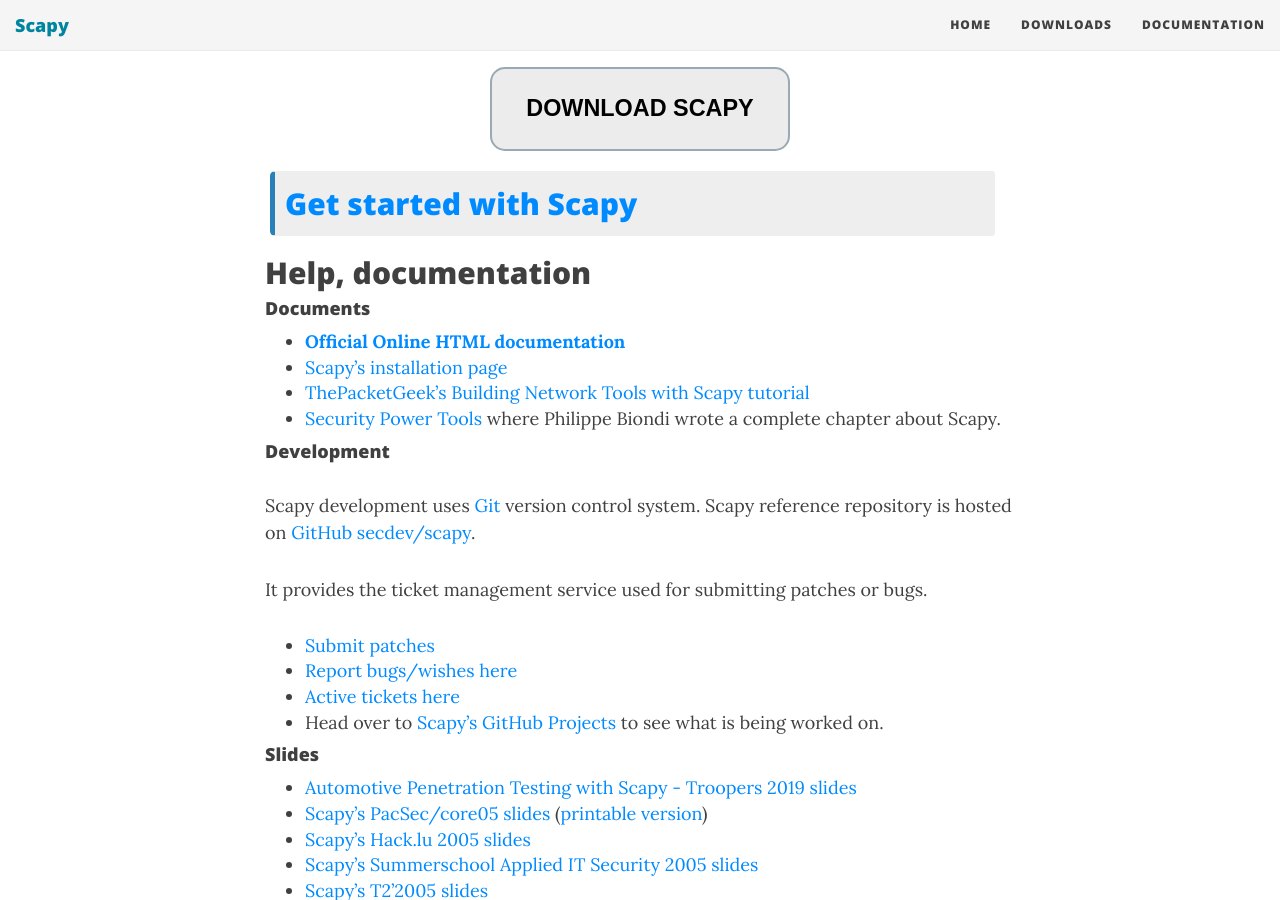
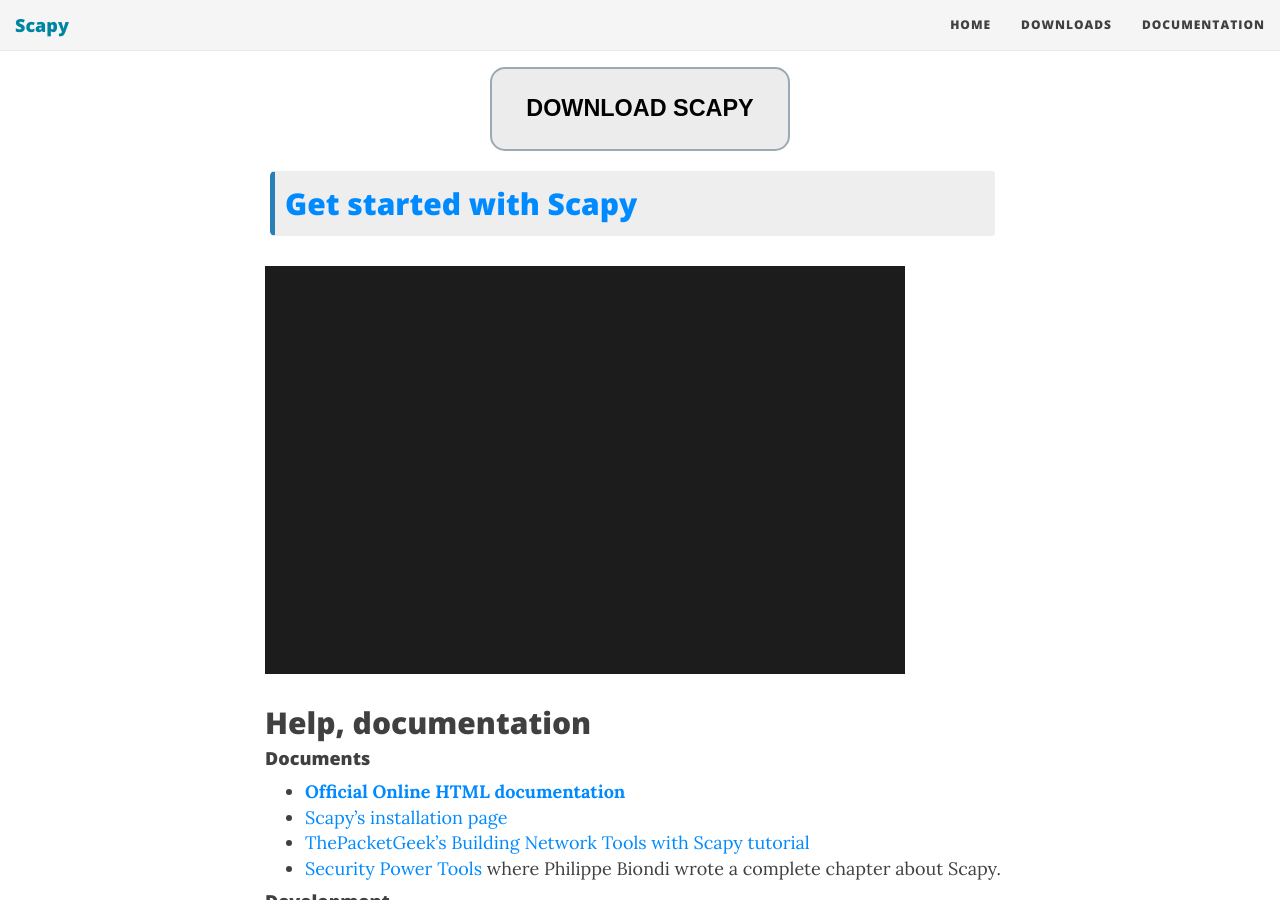
Before and after one commit to secdev/secdev.github.io, a Jekyll site: the page built from index.md, in a window 1280 px wide and 900 px high, scrolled down 461 px. Built offline with Jekyll 4.4.1, drawn with Linux system fonts in a browser that asks for light colours; nearby versions of some CDN libraries.

Commit message:
Add install SVG

```diff
--- a/index.md
+++ b/index.md
@@ -44,6 +44,8 @@
 
 {: .box-note}
 ## [Get started with Scapy](https://scapy.readthedocs.io/en/latest/introduction.html)
+
+![Scapy installation](./img/animation-scapy-install.svg)
 
 ## Help, documentation
 
```
Also changed, not shown: img/animation-scapy-install.svg (added).
